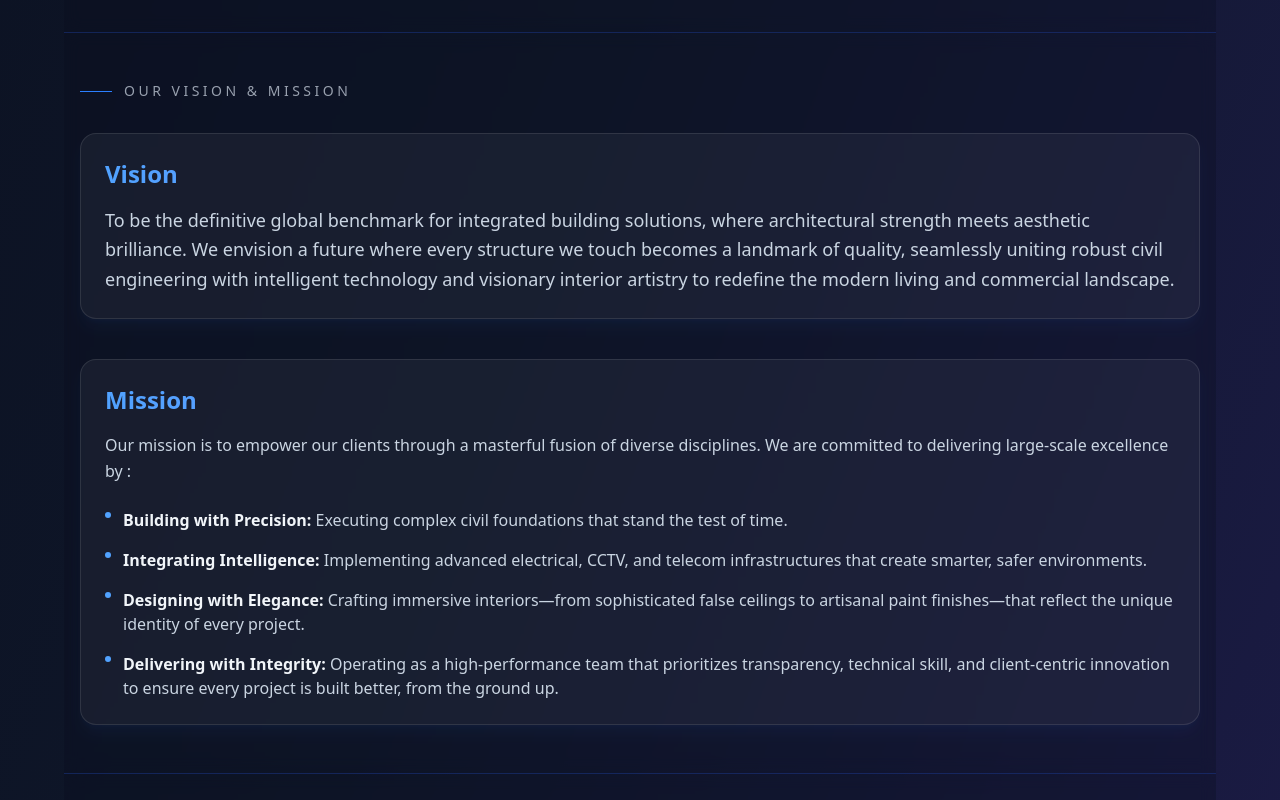
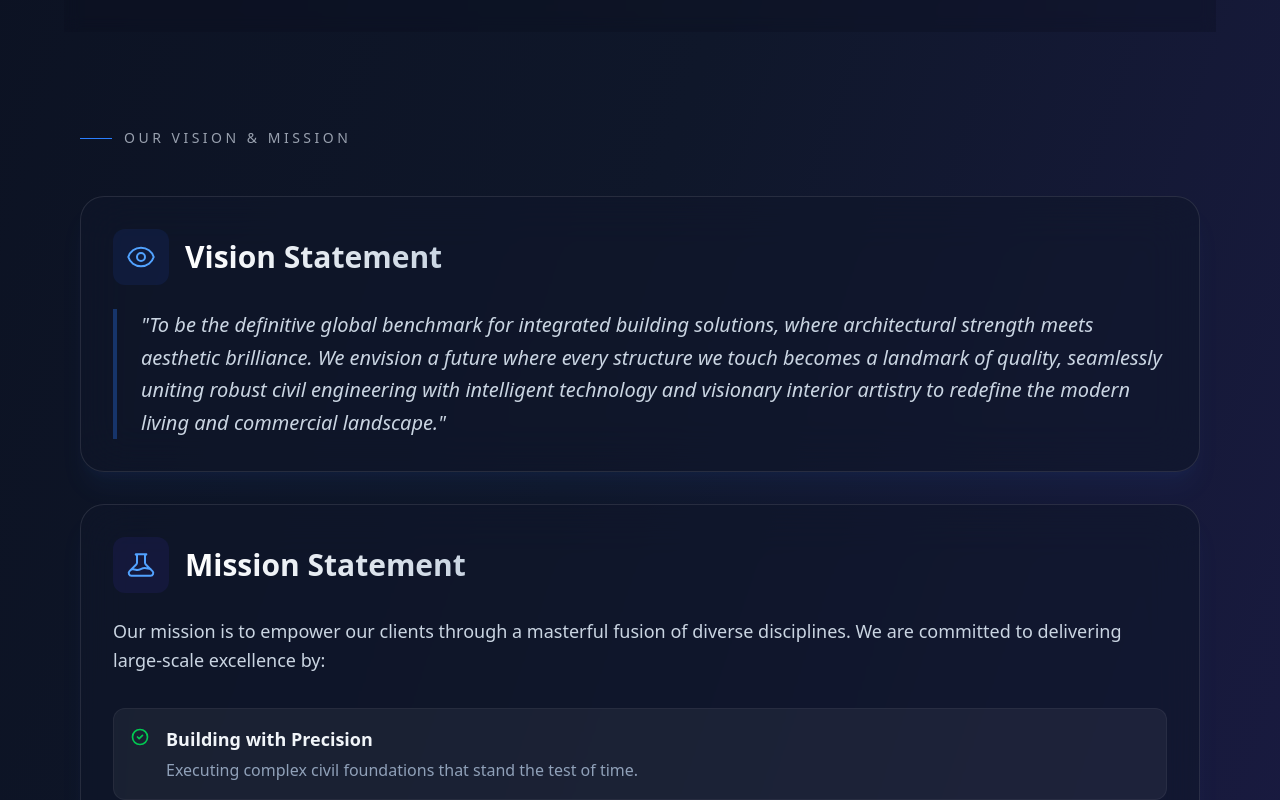
Before and after one commit to Rudraparbat/landingpage, a React (Vite) app: page / in a window 1280 px wide. Shown: the part 1700-2500 px from the top of the page. Built offline with nearby package versions, Linux system fonts and the light colour scheme.

Commit message:
Styling added

```diff
--- a/src/components/VisionMission.jsx
+++ b/src/components/VisionMission.jsx
@@ -1,33 +1,89 @@
 import React from "react";
+import { motion } from "framer-motion";
 import SectionTitle from "./SectionTitle";
+
+const VisionIcon = () => (
+  <svg className="w-8 h-8 text-blue-500 dark:text-blue-400" fill="none" viewBox="0 0 24 24" stroke="currentColor">
+    <path strokeLinecap="round" strokeLinejoin="round" strokeWidth={1.5} d="M15 12a3 3 0 11-6 0 3 3 0 016 0z" />
+    <path strokeLinecap="round" strokeLinejoin="round" strokeWidth={1.5} d="M2.458 12C3.732 7.943 7.523 5 12 5c4.478 0 8.268 2.943 9.542 7-1.274 4.057-5.064 7-9.542 7-4.477 0-8.268-2.943-9.542-7z" />
+  </svg>
+);
+
+const MissionIcon = () => (
+  <svg className="w-8 h-8 text-blue-500 dark:text-blue-400" fill="none" viewBox="0 0 24 24" stroke="currentColor">
+    <path strokeLinecap="round" strokeLinejoin="round" strokeWidth={1.5} d="M19.428 15.428a2 2 0 00-1.022-.547l-2.384-.477a6 6 0 00-3.86.517l-.318.158a6 6 0 01-3.86.517L6.05 15.21a2 2 0 00-1.806.547M8 4h8l-1 1v5.172a2 2 0 00.586 1.414l5 5c1.26 1.26.367 3.414-1.415 3.414H4.828c-1.782 0-2.674-2.154-1.414-3.414l5-5A2 2 0 009 10.172V5L8 4z" />
+  </svg>
+);
+
+const CheckIcon = () => (
+  <svg className="w-5 h-5 text-green-500 mt-0.5 flex-shrink-0" fill="none" viewBox="0 0 24 24" stroke="currentColor">
+    <path strokeLinecap="round" strokeLinejoin="round" strokeWidth={2} d="M9 12l2 2 4-4m6 2a9 9 0 11-18 0 9 9 0 0118 0z" />
+  </svg>
+);
 
 const VisionMission = () => {
   return (
-    <section id="vision-mission" className="max-w-6xl mx-auto px-4 py-10 md:py-12 border-t border-blue-200/70 dark:border-blue-900/50 bg-white/40 dark:bg-[#0a0f1e]/30 backdrop-blur-sm">
+    <section id="vision-mission" className="relative max-w-6xl mx-auto px-4 py-16 md:py-24 overflow-hidden">
+      {/* Background Decorative Elements */}
+      <div className="absolute top-0 left-0 w-full h-full overflow-hidden pointer-events-none -z-10">
+        <div className="absolute top-20 -left-20 w-72 h-72 bg-blue-500/10 rounded-full blur-3xl mix-blend-multiply dark:mix-blend-screen" />
+        <div className="absolute bottom-20 -right-20 w-72 h-72 bg-purple-500/10 rounded-full blur-3xl mix-blend-multiply dark:mix-blend-screen" />
+      </div>
+
       <SectionTitle label="Our Vision & Mission" />
 
-      <div className="mt-8 grid grid-cols-1 gap-10 items-start">
+      <div className="mt-12 grid grid-cols-1 gap-8 relative z-10">
         {/* Vision Section */}
-        <div className="bg-white/50 dark:bg-white/5 p-6 rounded-2xl border border-blue-100 dark:border-white/10 shadow-lg shadow-blue-500/5 hover:shadow-blue-500/10 transition-all duration-300">
-          <h3 className="text-2xl font-bold mb-4 bg-gradient-to-r from-blue-600 to-indigo-600 dark:from-blue-400 dark:to-indigo-400 bg-clip-text text-transparent">
-            Vision
-          </h3>
-          <p className="text-slate-600 dark:text-slate-300 leading-relaxed text-lg">
-            To be the definitive global benchmark for integrated building solutions, where architectural strength meets aesthetic brilliance. We envision a future where every structure we touch becomes a landmark of quality, seamlessly uniting robust civil engineering with intelligent technology and visionary interior artistry to redefine the modern living and commercial landscape.
-          </p>
-        </div>
+        <motion.div
+          initial={{ opacity: 0, y: 20 }}
+          whileInView={{ opacity: 1, y: 0 }}
+          viewport={{ once: true }}
+          transition={{ duration: 0.6 }}
+          className="group relative bg-white/60 dark:bg-[#0f172a]/60 p-8 rounded-3xl border border-white/20 dark:border-white/10 shadow-xl shadow-blue-500/5 backdrop-blur-xl overflow-hidden hover:border-blue-500/30 transition-all duration-300"
+        >
+          <div className="absolute inset-0 bg-gradient-to-br from-blue-500/5 via-transparent to-purple-500/5 opacity-0 group-hover:opacity-100 transition-opacity duration-500" />
+
+          <div className="relative z-10">
+            <div className="flex items-center gap-4 mb-6">
+              <div className="p-3 bg-blue-50 dark:bg-blue-900/20 rounded-xl">
+                <VisionIcon />
+              </div>
+              <h3 className="text-3xl font-bold bg-gradient-to-r from-slate-800 to-slate-600 dark:from-white dark:to-slate-300 bg-clip-text text-transparent">
+                Vision Statement
+              </h3>
+            </div>
+
+            <p className="text-slate-600 dark:text-slate-300 leading-relaxed text-lg md:text-xl font-light italic border-l-4 border-blue-500/30 pl-6">
+              "To be the definitive global benchmark for integrated building solutions, where architectural strength meets aesthetic brilliance. We envision a future where every structure we touch becomes a landmark of quality, seamlessly uniting robust civil engineering with intelligent technology and visionary interior artistry to redefine the modern living and commercial landscape."
+            </p>
+          </div>
+        </motion.div>
 
         {/* Mission Section */}
-        <div className="space-y-6">
-          <div className="bg-white/50 dark:bg-white/5 p-6 rounded-2xl border border-blue-100 dark:border-white/10 shadow-lg shadow-blue-500/5 hover:shadow-blue-500/10 transition-all duration-300">
-             <h3 className="text-2xl font-bold mb-4 bg-gradient-to-r from-blue-600 to-indigo-600 dark:from-blue-400 dark:to-indigo-400 bg-clip-text text-transparent">
-              Mission
-            </h3>
-            <p className="text-slate-600 dark:text-slate-300 mb-6 leading-relaxed">
-              Our mission is to empower our clients through a masterful fusion of diverse disciplines. We are committed to delivering large-scale excellence by :
+        <motion.div
+          initial={{ opacity: 0, y: 20 }}
+          whileInView={{ opacity: 1, y: 0 }}
+          viewport={{ once: true }}
+          transition={{ duration: 0.6, delay: 0.2 }}
+          className="group relative bg-white/60 dark:bg-[#0f172a]/60 p-8 rounded-3xl border border-white/20 dark:border-white/10 shadow-xl shadow-blue-500/5 backdrop-blur-xl overflow-hidden hover:border-blue-500/30 transition-all duration-300"
+        >
+          <div className="absolute inset-0 bg-gradient-to-br from-indigo-500/5 via-transparent to-blue-500/5 opacity-0 group-hover:opacity-100 transition-opacity duration-500" />
+
+          <div className="relative z-10">
+            <div className="flex items-center gap-4 mb-6">
+              <div className="p-3 bg-indigo-50 dark:bg-indigo-900/20 rounded-xl">
+                <MissionIcon />
+              </div>
+              <h3 className="text-3xl font-bold bg-gradient-to-r from-slate-800 to-slate-600 dark:from-white dark:to-slate-300 bg-clip-text text-transparent">
+                Mission Statement
+              </h3>
+            </div>
+
+            <p className="text-slate-600 dark:text-slate-300 mb-8 leading-relaxed text-lg">
+              Our mission is to empower our clients through a masterful fusion of diverse disciplines. We are committed to delivering large-scale excellence by:
             </p>
 
-            <ul className="space-y-4">
+            <ul className="grid gap-4">
               {[
                 {
                   title: "Building with Precision",
@@ -46,16 +102,24 @@ const VisionMission = () => {
                   desc: "Operating as a high-performance team that prioritizes transparency, technical skill, and client-centric innovation to ensure every project is built better, from the ground up."
                 }
               ].map((item, index) => (
-                <li key={index} className="flex gap-3">
-                  <span className="mt-1 min-w-[6px] h-[6px] rounded-full bg-blue-500 dark:bg-blue-400" />
-                  <p className="text-slate-600 dark:text-slate-300 text-sm md:text-base">
-                    <strong className="text-slate-800 dark:text-slate-100 font-semibold">{item.title}:</strong> {item.desc}
-                  </p>
-                </li>
+                <motion.li
+                  key={index}
+                  initial={{ opacity: 0, x: -10 }}
+                  whileInView={{ opacity: 1, x: 0 }}
+                  viewport={{ once: true }}
+                  transition={{ delay: 0.4 + (index * 0.1) }}
+                  className="flex gap-4 p-4 rounded-xl bg-white/40 dark:bg-white/5 border border-white/20 dark:border-white/5 hover:bg-white/60 dark:hover:bg-white/10 transition-colors"
+                >
+                  <CheckIcon />
+                  <div>
+                    <strong className="block text-slate-800 dark:text-slate-100 font-semibold mb-1 text-lg">{item.title}</strong>
+                    <span className="text-slate-600 dark:text-slate-400 leading-relaxed">{item.desc}</span>
+                  </div>
+                </motion.li>
               ))}
             </ul>
           </div>
-        </div>
+        </motion.div>
       </div>
     </section>
   );
```
